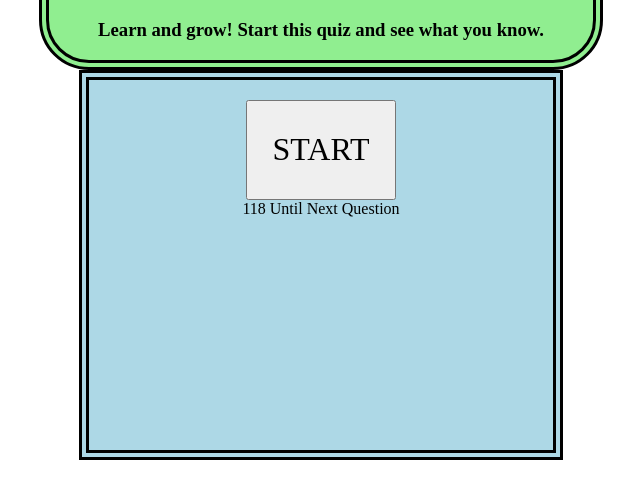
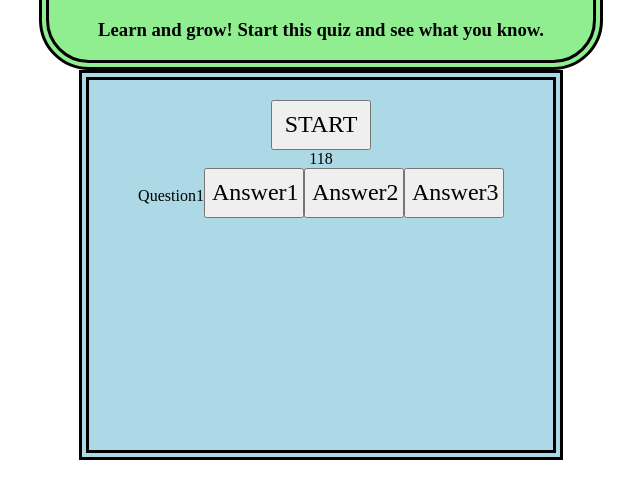
Before and after one commit to beyondcommitted/Code_Quiz, a plain HTML site: page index.html in a window 1280 px wide. Both pictures are taken after a click on the button "START". Shown: the part 79-578 px from the top of the page, without its empty margins (319-959 px from the left). Drawn offline with Linux system fonts and the light colour scheme.

Commit message:
variables, arrays for loop and functions created

```diff
--- a/assets/css/style.css
+++ b/assets/css/style.css
@@ -24,7 +24,7 @@ header {
     }
 
 button {
-    font-size: 32px;
-    height: 100px;
-    width: 150px
+    font-size: 24px;
+    height: 50px;
+    width: 100px
 }
--- a/assets/js/script.js
+++ b/assets/js/script.js
@@ -1,20 +1,63 @@
-var timeEl = document.querySelector('#timer')
-var startButton = document.querySelector('#start')
 
+var timeEl = document.querySelector("#timer");
+var startButton = document.querySelector("#start");
+var questionEl = document.querySelector("#question")
+var questionNumber = 0
+var correctAnswer = true
+var allQuestions = [
+  {
+    question: "Question1",
+    answers: ["Answer1", "Answer2", "Answer3"],
+    correctAnswer: "Answer1",
+  },
+  {
+    question: "Question2",
+    answers: ["Answer1", "Answer2", "Answer3"],
+    correctAnswer: "Answer3",
+  },
+  {
+    question: "Question3",
+    answers: ["Answer1", "Answer2", "Answer3"],
+    correctAnswer: "Answer2",
+  },
+  {
+    question: "Question4",
+    answers: ["Answer1", "Answer2", "Answer3"],
+    correctAnswer: "Answer3",
+  },
+  {
+    question: "Question5",
+    answers: ["Answer1", "Answer2", "Answer3"],
+    correctAnswer: "Answer1",
+  },
+];
+// Starts 2 minute timer when the start button is pressed
 var timeLeft = 120;
 
 function startTime() {
-  // Sets interval in variable
-  var timer = setInterval(function() {
+  var timer = setInterval(function () {
     timeLeft--;
-    timeEl.textContent = timeLeft + " Until Next Question ";
+    timeEl.textContent = timeLeft;
 
-    if(timeLeft === 0) {
-      // Stops execution of action at set interval
+    if (timeLeft === 0) {
       clearInterval(timer);
-      // Calls function to create and append image
     }
-
   }, 1000);
 }
-startButton.addEventListener('click', startTime);
+startButton.addEventListener("click", startQuiz);
+// Displays first question when the start button is pressed.
+function displayQuestion() {
+    questionEl.textContent = allQuestions[questionNumber].question;
+    var answerChoices = allQuestions[questionNumber].answers;
+    for (let index = 0; index < answerChoices.length; index++) {
+        var answerButton = document.createElement("button");
+        answerButton.textContent = answerChoices[index]
+        questionEl.append(answerButton);
+
+
+    }
+}
+function startQuiz() {
+    startTime();
+    displayQuestion();
+};
--- a/index.html
+++ b/index.html
@@ -19,7 +19,8 @@
     <div class="center question">
         <button class="button" id="start">START</button>
         <div class="timer" id="timer">Countdown</div>
-</div>
+        <div id="question"></div>
+    </div>
 <script src="assets/js/script.js"></script>
 </body>
 </html>
```
